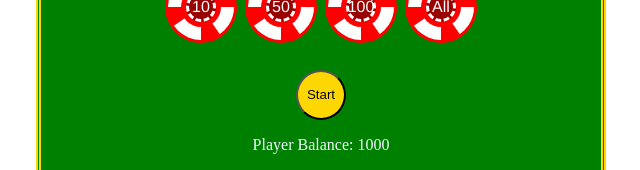
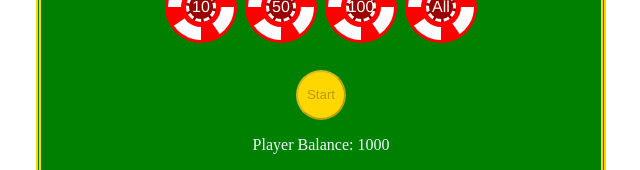
Before and after one commit to NotWirachai/blackjack-redux, a React (Vite) app: page / in a window 1280 px wide. Shown: the part 242-412 px from the top of the page, without its empty margins (319-959 px from the left). Built offline with nearby package versions, Linux system fonts and the light colour scheme.

Commit message:
add condition

```diff
--- a/src/Blackjack.jsx
+++ b/src/Blackjack.jsx
@@ -45,7 +45,7 @@ class BlackjackGame extends Component {
               Result: {result}
             </h2>
           )}
-          {error && <div style={{ color: "red" }}>Error: {error}</div>}
+          {error && <div style={{ color: "maroon" }}>กรุณากรองชื่อด้วยครับ</div>}
         </div>
       </div>
     );
--- a/src/Components/Contoller/index.jsx
+++ b/src/Components/Contoller/index.jsx
@@ -29,7 +29,7 @@ class ControlGame extends Component {
   handleStart = async () => {
     const { username } = this.state;
     const { bet, playerBalance } = this.props;
-    if (bet <= playerBalance && username) {
+    if (bet <= playerBalance) {
       // betting
       this.props.dispatchBet({
         type: UPDATE_PLAYER_BALANCE,
@@ -91,7 +91,7 @@ class ControlGame extends Component {
         >
           <button
             className="button"
-            disabled={result === "None" ? true : false}
+            disabled={bet === 0 || result === "None" || username === "" ? true : false}
             onClick={this.handleStart}
           >
             Start
@@ -123,7 +123,7 @@ class ControlGame extends Component {
             <h2 style={{ color: "red" }}>คุณหมดตูดแล้ว</h2>
             <p style={{ color: "red" }}>อยากเริ่มใหม่ไหม</p>
             <button className="button1" onClick={this.resetGame}>
-              reset
+              Reset
             </button>
           </div>
         </Modal>
```
